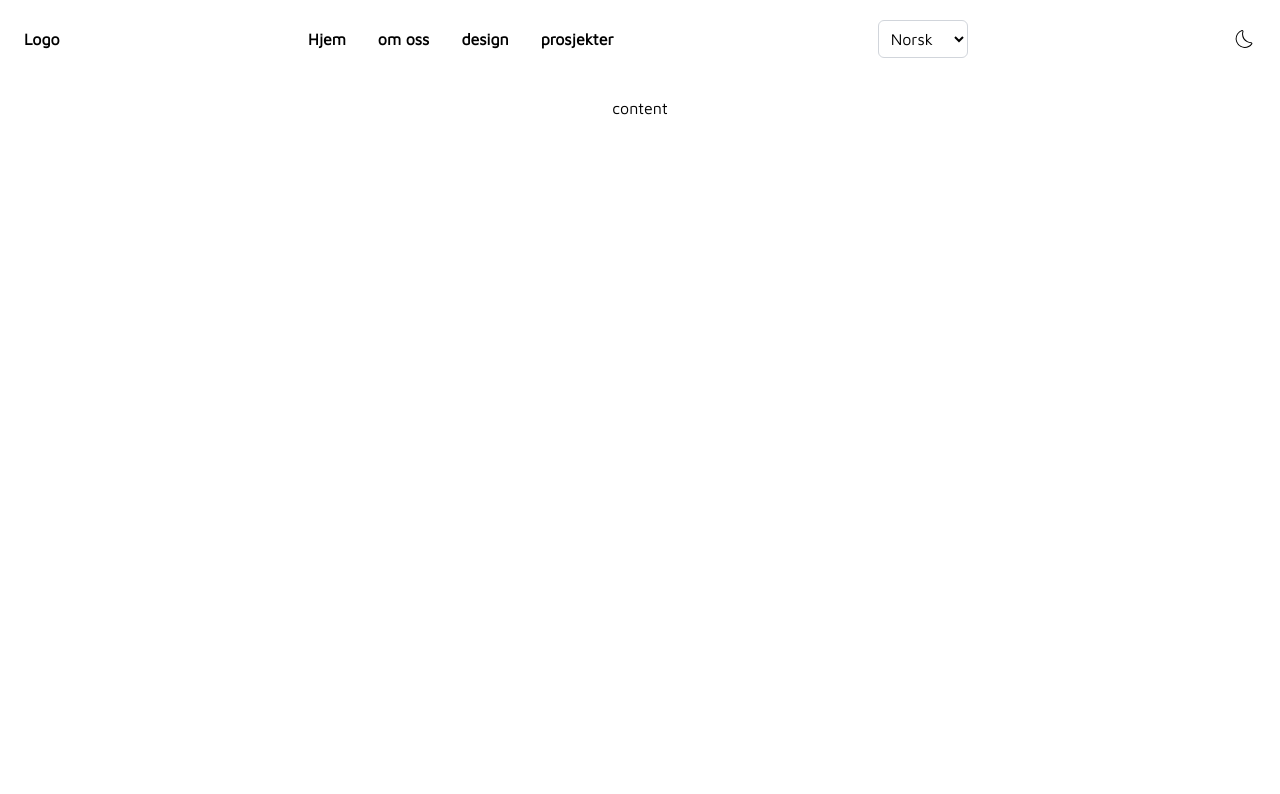
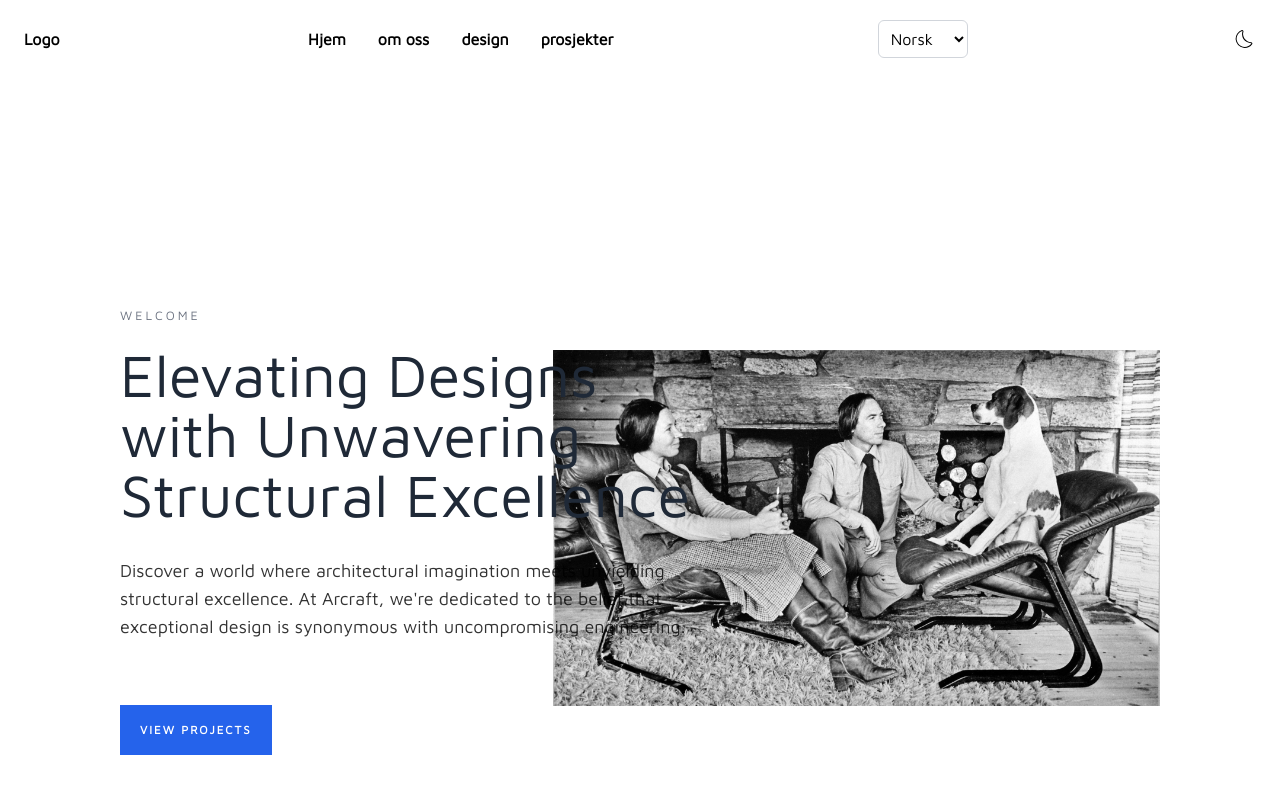
Before and after one commit to iamjianyoudai/solheim-design, a Next.js app: page / in a window 1280 px wide. Shown: the top 794 px of the page. Built offline with nearby package versions, Linux system fonts and the light colour scheme.

Commit message:
// add hero // fix darmmode error

```diff
--- /dev/null
+++ b/components/Hero.tsx
@@ -0,0 +1,119 @@
+import { motion, useScroll, useTransform } from "framer-motion";
+import Image from "next/image";
+import { useRef } from "react";
+import StyledLink from "./StyledLink";
+import Subtitle from "./Subtitle";
+
+export const heroContent = {
+  intro: {
+    title: "Elevating Designs with Unwavering Structural Excellence",
+    subtitle: "Welcome",
+    description:
+      "Discover a world where architectural imagination meets unyielding structural excellence. At Arcraft, we're dedicated to the belief that exceptional design is synonymous with uncompromising engineering.",
+    link: {
+      href: "/projects",
+      label: "View Projects",
+    },
+  },
+} as const;
+
+export const Hero = () => {
+  const ref = useRef<HTMLDivElement>(null);
+  const { scrollYProgress } = useScroll({
+    target: ref,
+    offset: ["start end", "end start"],
+  });
+
+  const {
+    title,
+    subtitle,
+    description,
+    link: { href, label },
+  } = heroContent.intro;
+
+  const imgScroll1 = useTransform(scrollYProgress, [0, 1], ["20%", "-20%"]);
+  const imgScroll2 = useTransform(scrollYProgress, [0, 1], ["100%", "50%"]);
+  return (
+    <section className="pt-32 pb-0 lg:pb-10" ref={ref}>
+      <div className="wrapper">
+        <div className="lg:flex w-full lg:w-10/12 mx-auto h-auto lg:h-screen lg:min-h-[700px] items-center justify-between">
+          <div className="lg:w-4/12 z-[3] relative">
+            {subtitle && <Subtitle>{subtitle}</Subtitle>}
+
+            {title && (
+              <motion.h1
+                initial={{ opacity: 0, y: 20 }}
+                whileInView={{
+                  opacity: 1,
+                  y: 0,
+                  transition: { delay: 0.2, duration: 0.5 },
+                }}
+                viewport={{ once: true }}
+                className="text-gray-800 text-3xl sm:text-4xl md:text-5xl lg:text-6xl w-auto lg:w-screen max-w-xl mb-4 md:mb-8"
+              >
+                {title}
+              </motion.h1>
+            )}
+
+            {description && (
+              <motion.p
+                initial={{ opacity: 0, y: 20 }}
+                whileInView={{
+                  opacity: 1,
+                  y: 0,
+                  transition: { delay: 0.2, duration: 0.5 },
+                }}
+                viewport={{ once: true }}
+                className="leading-relaxed text-black/80 w-auto lg:w-screen max-w-xl text-base lg:text-lg mb-10 lg:mb-16"
+              >
+                {description}
+              </motion.p>
+            )}
+
+            {label && (
+              <motion.p
+                initial={{ opacity: 0, y: 20 }}
+                whileInView={{
+                  opacity: 1,
+                  y: 0,
+                  transition: { delay: 0.2, duration: 0.5 },
+                }}
+                viewport={{ once: true }}
+              >
+                <StyledLink href={href}>{label}</StyledLink>
+              </motion.p>
+            )}
+          </div>
+
+          <div className="lg:w-7/12 relative">
+            <motion.div
+              initial={{ opacity: 0, x: 20 }}
+              whileInView={{
+                opacity: 1,
+                x: 0,
+              }}
+              transition={{
+                delay: 0.4,
+                duration: 0.5,
+              }}
+              viewport={{
+                once: true,
+              }}
+              className="z-[2] relative bg-cover bg-center"
+              style={{ y: imgScroll1 }}
+            >
+              <Image
+                src={"/hero.jpg"}
+                alt="Hero img"
+                className=" max-h-[800px]"
+                width={828}
+                height={685}
+                priority
+              />
+            </motion.div>
+          </div>
+        </div>
+      </div>
+    </section>
+  );
+};
--- /dev/null
+++ b/components/StyledLink.tsx
@@ -0,0 +1,28 @@
+import Link from "next/link";
+
+type StyledLinkProps = {
+  href: string;
+  className?: string;
+  children: React.ReactNode;
+  background?: string;
+};
+
+const StyledLink = ({
+  href,
+  className,
+  children,
+  background,
+}: StyledLinkProps) => {
+  return (
+    <Link
+      href={href}
+      className={`inline-block text-[11.5px] tracking-[2px] font-bold uppercase text-center ${
+        background ? background : "bg-blue-600"
+      } py-4 px-5 text-white hover:bg-white hover:text-blue-600 hover:shadow-2xl transition ${className}`}
+    >
+      {children}
+    </Link>
+  );
+};
+
+export default StyledLink;
--- /dev/null
+++ b/components/Subtitle.tsx
@@ -0,0 +1,25 @@
+import { motion } from "framer-motion";
+
+type SubtitleProps = {
+  children: React.ReactNode;
+  delay?: number;
+};
+
+const Subtitle = ({ children, delay = 0.2 }: SubtitleProps) => {
+  return (
+    <motion.span
+      initial={{ opacity: 0, y: 20 }}
+      whileInView={{
+        opacity: 1,
+        y: 0,
+        transition: { delay, duration: 0.5 },
+      }}
+      viewport={{ once: true }}
+      className="subtitle"
+    >
+      {children}
+    </motion.span>
+  );
+};
+
+export default Subtitle;
--- a/components/layout/PageLayout.tsx
+++ b/components/layout/PageLayout.tsx
@@ -1,5 +1,5 @@
 import React, { useRef } from "react";
-import { Header } from "./header/Header";
+import Header from "./header/Header";
 
 interface PageLayoutProps {
   children: React.ReactNode;
@@ -16,6 +16,7 @@ const PageLayout: React.FC<PageLayoutProps> = ({ children }) => {
         id="main"
         lang={contentLocale.replace("_", "-")}
         ref={mainContentRef}
+        // className="max-w-screen-xl mx-auto px-4 sm:px-6 lg:px-8"
       >
         {children}
       </main>
--- a/components/useDarkMode.tsx
+++ b/components/useDarkMode.tsx
@@ -1,18 +1,19 @@
-// useDarkMode.ts
 import { useEffect, useState } from "react";
 
 const useDarkMode = () => {
-  const [darkMode, setDarkMode] = useState(false);
-
-  useEffect(() => {
+  const [darkMode, setDarkMode] = useState(() => {
     if (typeof window !== "undefined") {
-      const storedDarkMode = localStorage.getItem("darkMode") === "true";
+      const storedDarkMode = localStorage.getItem("darkMode");
+      if (storedDarkMode !== null) {
+        return storedDarkMode === "true";
+      }
       const prefersDarkMode = window.matchMedia(
         "(prefers-color-scheme: dark)"
       ).matches;
-      setDarkMode(storedDarkMode || prefersDarkMode);
+      return prefersDarkMode;
     }
-  }, []);
+    return false;
+  });
 
   useEffect(() => {
     if (typeof window !== "undefined") {
@@ -26,3 +27,31 @@ const useDarkMode = () => {
 };
 
 export default useDarkMode;
+// // useDarkMode.ts
+// import { useEffect, useState } from "react";
+
+// const useDarkMode = () => {
+//   const [darkMode, setDarkMode] = useState(false);
+
+//   useEffect(() => {
+//     if (typeof window !== "undefined") {
+//       const storedDarkMode = localStorage.getItem("darkMode") === "true";
+//       const prefersDarkMode = window.matchMedia(
+//         "(prefers-color-scheme: dark)"
+//       ).matches;
+//       setDarkMode(storedDarkMode || prefersDarkMode);
+//     }
+//   }, []);
+
+//   useEffect(() => {
+//     if (typeof window !== "undefined") {
+//       const root = window.document.documentElement;
+//       root.classList.toggle("dark", darkMode);
+//       localStorage.setItem("darkMode", darkMode.toString());
+//     }
+//   }, [darkMode]);
+
+//   return [darkMode, setDarkMode] as const;
+// };
+
+// export default useDarkMode;
--- a/package.json
+++ b/package.json
@@ -12,6 +12,7 @@
   "author": "Jianyou Dai",
   "dependencies": {
     "@heroicons/react": "^2.1.4",
+    "framer-motion": "^11.2.12",
     "next": "14.2.4",
     "react": "18.3.1",
     "react-dom": "18.3.1",
--- a/pages/index.tsx
+++ b/pages/index.tsx
@@ -1,11 +1,16 @@
+"use client";
+import { Hero } from "@/components/Hero";
 import PageLayout from "@/components/layout/PageLayout";
 
 export default function Home() {
   return (
     <PageLayout>
-      <div className="flex min-h-screen flex-col items-center justify-between p-24">
-        <p>content</p>
-      </div>
+      <Hero />
+      {/* <section>
+        <div className="flex min-h-screen flex-col items-center justify-between p-24 pt-32 pb-0 lg:pb-10 ">
+          <p>content</p>
+        </div>
+      </section> */}
     </PageLayout>
   );
 }
--- a/styles/globals.css
+++ b/styles/globals.css
@@ -31,3 +31,49 @@ a {
 a:hover {
   color: var(--color-link-hover);
 }
+.wrapper {
+  @apply container px-4 mx-auto;
+}
+
+.subtitle {
+  @apply uppercase tracking-[3px] text-[12.5px] mb-5 inline-block text-gray-500;
+}
+
+.transition {
+  @apply duration-300 transition-all ease-in-out;
+}
+
+.pagination {
+  @apply mx-auto flex flex-wrap items-center justify-between md:space-x-2;
+}
+
+.pagination .disabled a {
+  @apply opacity-30 !cursor-default !bg-gray-300 !text-gray-500 hover:shadow-none;
+}
+
+.pagination li a {
+  @apply rounded-full h-10 w-10 inline-flex items-center justify-center text-[11.5px] font-bold uppercase tracking-[2px] text-white bg-blue-600 py-4 px-5 transition hover:bg-white hover:text-blue-600 hover:shadow-2xl;
+}
+
+.pagination li.active a {
+  @apply bg-white shadow-2xl text-blue-600;
+}
+
+.pagination li:first-child {
+  @apply !mr-2 md:!mr-5;
+}
+.pagination li:last-child {
+  @apply !ml-2 md:!ml-5;
+}
+
+.pagination li:first-child a,
+.pagination li:last-child a {
+  @apply w-auto px-3 md:px-5 rounded-none;
+}
+
+.prose h1,
+h2,
+h3,
+h4 {
+  @apply font-medium text-slate-900;
+}
```
Also changed, not shown: public/hero.jpg (added), 1 other file (tests, documents, lock files or other folders).
